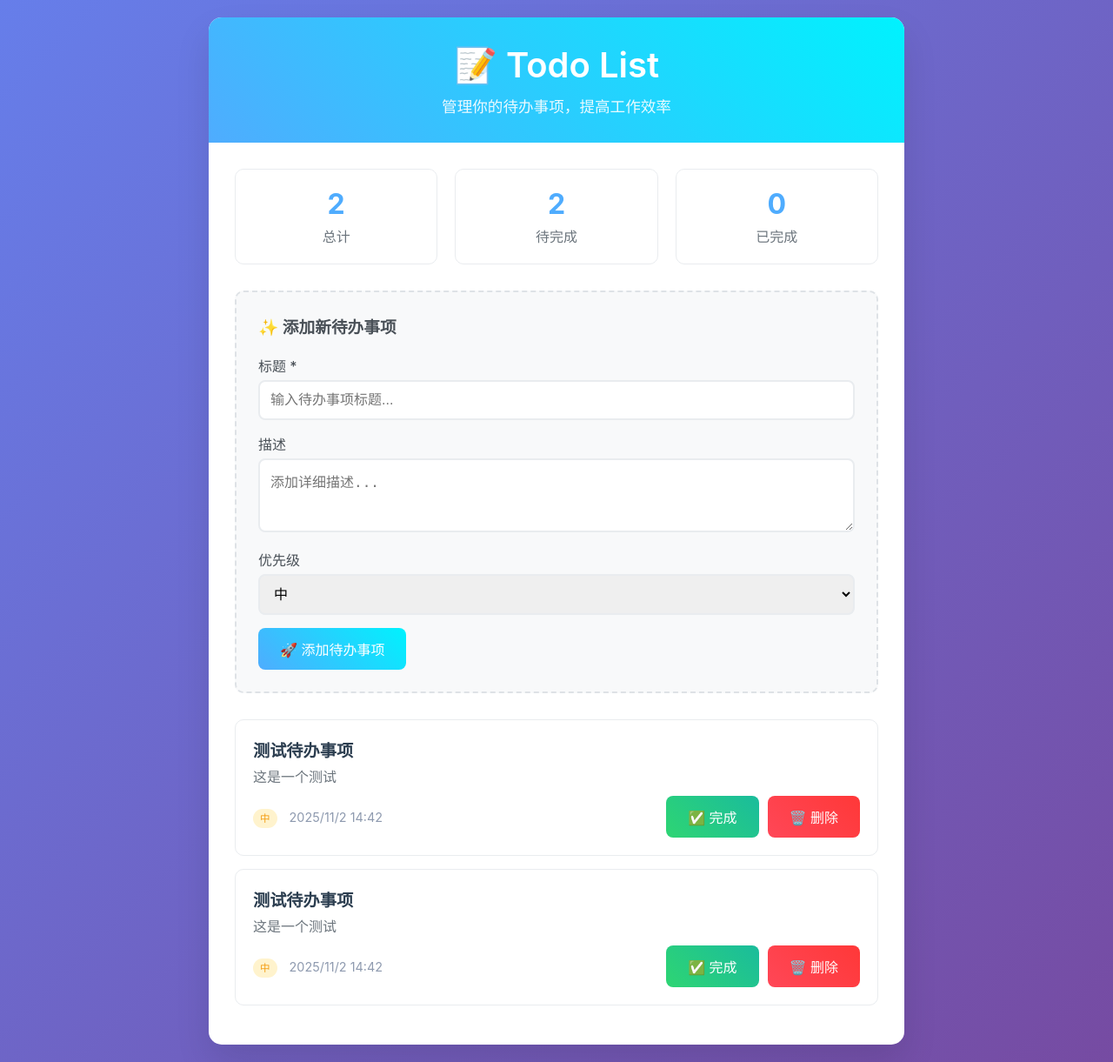
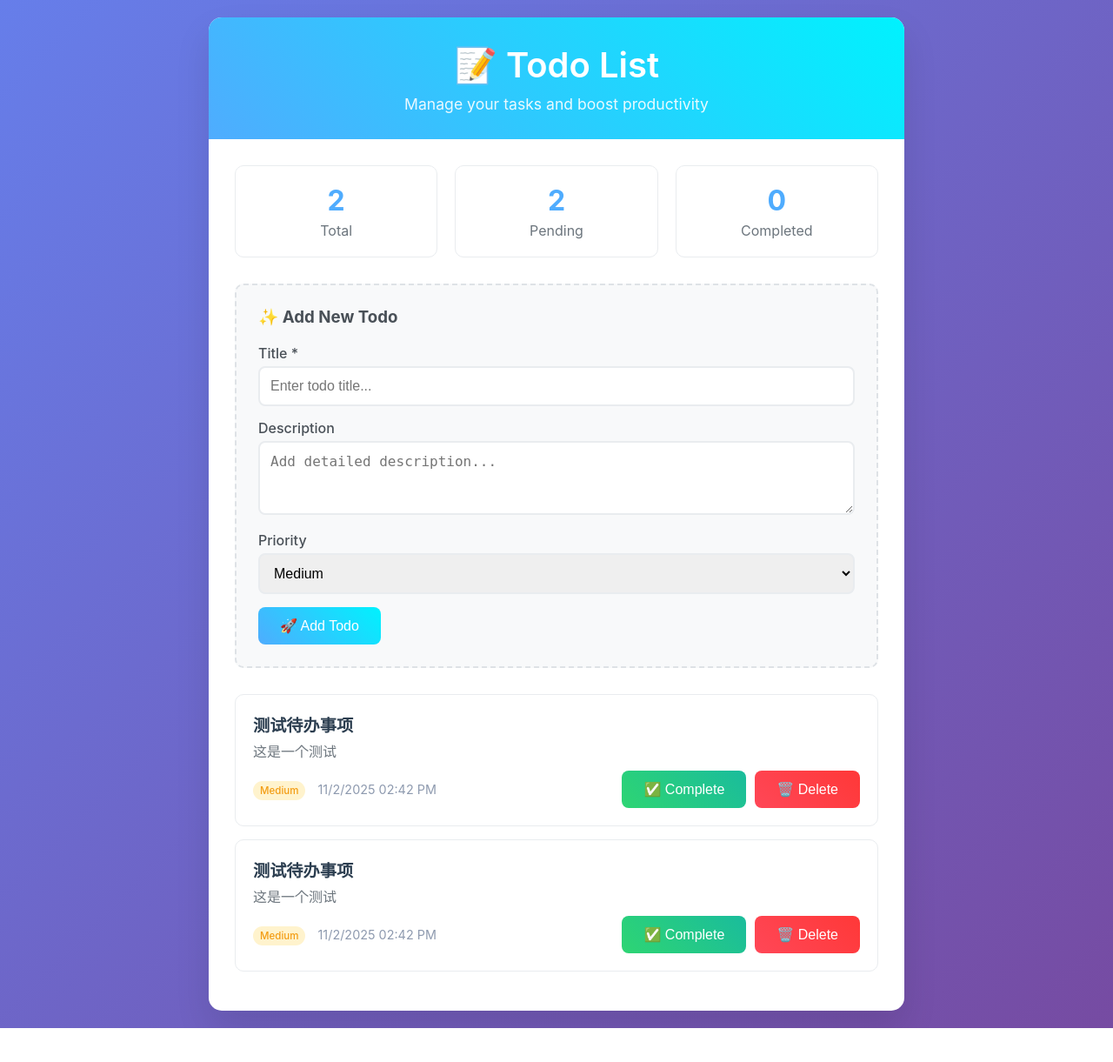
Before and after one commit to Eric-936/todo-list-web, a FastAPI app: page / in a window 1280 px wide. Shown: the whole page at 87% size. After the commit the page ends 1182 px from the top, so only its background shows below. Run offline with FastAPI, Linux system fonts and the light colour scheme; data comes from the database, SQL or seed files in the repository; both versions use the stored data as it was after the commit; data that the repository does not hold is empty.

Commit message:
refactor: adjust code format

```diff
--- a/app/config.py
+++ b/app/config.py
@@ -3,7 +3,6 @@
 Uses Pydantic BaseSettings for environment variable management.
 """
 
-import os
 from pydantic import Field
 from pydantic_settings import BaseSettings, SettingsConfigDict
 
--- a/app/main.py
+++ b/app/main.py
@@ -7,7 +7,6 @@
 from fastapi import FastAPI, HTTPException, Request
 from fastapi.middleware.cors import CORSMiddleware
 from fastapi.responses import JSONResponse
-from fastapi.staticfiles import StaticFiles
 from fastapi.templating import Jinja2Templates
 
 from app.config import settings
@@ -26,10 +25,10 @@
 @asynccontextmanager
 async def lifespan(app: FastAPI):
     """
-    Application lifespan context manager.
+    API app lifespan context manager.
     Handles startup and shutdown events.
     """
-    # Startup
+    # Log startup
     logger.info("Starting Todo List API...")
 
     # Initialize database
@@ -53,20 +52,19 @@
 app = FastAPI(
     title=settings.app_name,
     description="A simple Todo List API with caching support",
-    version="1.0.0",
+    version="0.1.0",
     lifespan=lifespan,
 )
 
-# Add static files support
-app.mount("/static", StaticFiles(directory="static"), name="static")
 
 # Setup templates
 templates = Jinja2Templates(directory="templates")
 
-# Add CORS middleware
+
+# Allow CORS middleware
 app.add_middleware(
     CORSMiddleware,
-    allow_origins=["*"],  # In production, specify allowed origins
+    allow_origins=["*"],
     allow_credentials=True,
     allow_methods=["*"],
     allow_headers=["*"],
@@ -103,20 +101,20 @@
     return templates.TemplateResponse("index.html", {"request": request})
 
 
-# API root endpoint
-@app.get("/api", tags=["root"])
-async def api_root():
-    """API root endpoint."""
-    return {
-        "message": "Welcome to Todo List API",
-        "version": "1.0.0",
-        "docs": "/docs",
-        "health": "/api/todos/health",
-    }
+# # API root endpoint
+# @app.get("/api", tags=["root"])
+# async def api_root():
+#     """API root endpoint."""
+#     return {
+#         "message": "Welcome to Todo List API",
+#         "version": "1.0.0",
+#         "docs": "/docs",
+#         "health": "/api/todos/health",
+#     }
 
 
-# Simple health check endpoint at root level
-@app.get("/healthz", tags=["health"])
-async def healthz():
-    """Simple health check endpoint."""
-    return {"status": "ok", "service": "todo-list-api"}
+# # Simple health check endpoint at root level
+# @app.get("/healthz", tags=["health"])
+# async def healthz():
+#     """Simple health check endpoint."""
+#     return {"status": "ok", "service": "todo-list-api"}
--- a/app/models/todo.py
+++ b/app/models/todo.py
@@ -2,9 +2,10 @@
 SQLModel database model for Todo items.
 """
 
-from datetime import datetime, date, timezone, timedelta
+from datetime import date, datetime, timedelta, timezone
 from enum import Enum
-from sqlmodel import SQLModel, Field
+
+from sqlmodel import Field, SQLModel
 
 # EST timezone (UTC-5)
 EST = timezone(timedelta(hours=-5))
--- a/app/schemas/todo.py
+++ b/app/schemas/todo.py
@@ -3,9 +3,9 @@
 """
 
 from datetime import date, datetime
-from typing import Optional, List, Any
+from typing import Any, List, Optional
+
 from pydantic import BaseModel, Field, validator
-from enum import Enum
 
 from app.models.todo import Priority
 
--- a/app/services/cache_service.py
+++ b/app/services/cache_service.py
@@ -1,11 +1,10 @@
-from typing import Optional, Dict, Any, List
 import hashlib
 import json
 import logging
-from datetime import timedelta
-import asyncio
+from typing import Any, Dict, Optional
 
 import redis.asyncio as redis
+
 from app.config import settings
 
 logger = logging.getLogger(__name__)
--- a/templates/index.html
+++ b/templates/index.html
@@ -1,9 +1,10 @@
 <!DOCTYPE html>
-<html lang="zh-CN">
+<html lang="en">
+
 <head>
     <meta charset="UTF-8">
     <meta name="viewport" content="width=device-width, initial-scale=1.0">
-    <title>Todo List - 待办事项</title>
+    <title>Todo List - Task Manager</title>
     <style>
         * {
             margin: 0;
@@ -260,58 +261,60 @@
         }
     </style>
 </head>
+
 <body>
     <div class="container">
         <div class="header">
             <h1>📝 Todo List</h1>
-            <p>管理你的待办事项，提高工作效率</p>
+            <p>Manage your tasks and boost productivity</p>
         </div>
 
         <div class="content">
-            <!-- 统计信息 -->
+            <!-- Statistics -->
             <div class="stats" id="stats">
                 <div class="stat-card">
                     <div class="stat-number" id="total-count">0</div>
-                    <div class="stat-label">总计</div>
+                    <div class="stat-label">Total</div>
                 </div>
                 <div class="stat-card">
                     <div class="stat-number" id="pending-count">0</div>
-                    <div class="stat-label">待完成</div>
+                    <div class="stat-label">Pending</div>
                 </div>
                 <div class="stat-card">
                     <div class="stat-number" id="completed-count">0</div>
-                    <div class="stat-label">已完成</div>
+                    <div class="stat-label">Completed</div>
                 </div>
             </div>
 
-            <!-- 添加新待办事项 -->
+            <!-- Add new todo item -->
             <div class="add-todo">
-                <h3 style="margin-bottom: 20px; color: #495057;">✨ 添加新待办事项</h3>
+                <h3 style="margin-bottom: 20px; color: #495057;">✨ Add New Todo</h3>
                 <form id="add-todo-form">
                     <div class="form-group">
-                        <label for="title">标题 *</label>
-                        <input type="text" id="title" class="form-control" placeholder="输入待办事项标题..." required>
+                        <label for="title">Title *</label>
+                        <input type="text" id="title" class="form-control" placeholder="Enter todo title..." required>
                     </div>
                     <div class="form-group">
-                        <label for="description">描述</label>
-                        <textarea id="description" class="form-control" rows="3" placeholder="添加详细描述..."></textarea>
+                        <label for="description">Description</label>
+                        <textarea id="description" class="form-control" rows="3"
+                            placeholder="Add detailed description..."></textarea>
                     </div>
                     <div class="form-group">
-                        <label for="priority">优先级</label>
+                        <label for="priority">Priority</label>
                         <select id="priority" class="form-control">
-                            <option value="LOW">低</option>
-                            <option value="MEDIUM" selected>中</option>
-                            <option value="HIGH">高</option>
+                            <option value="LOW">Low</option>
+                            <option value="MEDIUM" selected>Medium</option>
+                            <option value="HIGH">High</option>
                         </select>
                     </div>
-                    <button type="submit" class="btn">🚀 添加待办事项</button>
+                    <button type="submit" class="btn">🚀 Add Todo</button>
                 </form>
             </div>
 
-            <!-- 待办事项列表 -->
+            <!-- Todo list -->
             <div class="todo-list">
                 <div id="loading" class="loading">
-                    <p>⏳ 加载中...</p>
+                    <p>⏳ Loading...</p>
                 </div>
                 <div id="todos-container"></div>
             </div>
@@ -321,7 +324,7 @@
     <script>
         const API_BASE = '/api';
 
-        // 加载统计信息
+        // Load statistics
         async function loadStats() {
             try {
                 const response = await fetch(`${API_BASE}/todos/stats`);
@@ -331,11 +334,11 @@
                 document.getElementById('pending-count').textContent = stats.pending;
                 document.getElementById('completed-count').textContent = stats.completed;
             } catch (error) {
-                console.error('加载统计信息失败:', error);
+                console.error('Failed to load statistics:', error);
             }
         }
 
-        // 加载待办事项列表
+        // Load todo list
         async function loadTodos() {
             try {
                 document.getElementById('loading').style.display = 'block';
@@ -345,20 +348,20 @@
                 document.getElementById('loading').style.display = 'none';
                 displayTodos(data.items);
             } catch (error) {
-                console.error('加载待办事项失败:', error);
-                document.getElementById('loading').innerHTML = '<p>❌ 加载失败</p>';
+                console.error('Failed to load todos:', error);
+                document.getElementById('loading').innerHTML = '<p>❌ Loading failed</p>';
             }
         }
 
-        // 显示待办事项
+        // Display todos
         function displayTodos(todos) {
             const container = document.getElementById('todos-container');
 
             if (todos.length === 0) {
                 container.innerHTML = `
                     <div class="empty-state">
-                        <h3>🎉 暂无待办事项</h3>
-                        <p>添加第一个待办事项开始吧！</p>
+                        <h3>🎉 No todos yet</h3>
+                        <p>Add your first todo to get started!</p>
                     </div>
                 `;
                 return;
@@ -375,16 +378,16 @@
                         </div>
                         <div class="todo-actions">
                             <button class="btn btn-success" onclick="toggleComplete(${todo.id}, ${!todo.completed})">
-                                ${todo.completed ? '↩️ 未完成' : '✅ 完成'}
+                                ${todo.completed ? '↩️ Incomplete' : '✅ Complete'}
                             </button>
-                            <button class="btn btn-danger" onclick="deleteTodo(${todo.id})">🗑️ 删除</button>
+                            <button class="btn btn-danger" onclick="deleteTodo(${todo.id})">🗑️ Delete</button>
                         </div>
                     </div>
                 </div>
             `).join('');
         }
 
-        // 添加待办事项
+        // Add todo
         async function addTodo(todoData) {
             try {
                 const response = await fetch(`${API_BASE}/todos/`, {
@@ -396,22 +399,22 @@
                 });
 
                 if (response.ok) {
-                    // 重新加载数据
+                    // Reload data
                     await loadTodos();
                     await loadStats();
 
-                    // 清空表单
+                    // Clear form
                     document.getElementById('add-todo-form').reset();
                 } else {
-                    alert('添加失败，请重试');
+                    alert('Failed to add todo, please try again');
                 }
             } catch (error) {
-                console.error('添加待办事项失败:', error);
-                alert('添加失败，请重试');
+                console.error('Failed to add todo:', error);
+                alert('Failed to add todo, please try again');
             }
         }
 
-        // 切换完成状态
+        // Toggle completion status
         async function toggleComplete(id, completed) {
             try {
                 const endpoint = completed ? 'complete' : 'incomplete';
@@ -423,17 +426,17 @@
                     await loadTodos();
                     await loadStats();
                 } else {
-                    alert('操作失败，请重试');
+                    alert('Operation failed, please try again');
                 }
             } catch (error) {
-                console.error('切换状态失败:', error);
-                alert('操作失败，请重试');
+                console.error('Failed to toggle status:', error);
+                alert('Operation failed, please try again');
             }
         }
 
-        // 删除待办事项
+        // Delete todo
         async function deleteTodo(id) {
-            if (!confirm('确定要删除这个待办事项吗？')) {
+            if (!confirm('Are you sure you want to delete this todo?')) {
                 return;
             }
 
@@ -446,15 +449,15 @@
                     await loadTodos();
                     await loadStats();
                 } else {
-                    alert('删除失败，请重试');
+                    alert('Delete failed, please try again');
                 }
             } catch (error) {
-                console.error('删除待办事项失败:', error);
-                alert('删除失败，请重试');
+                console.error('Failed to delete todo:', error);
+                alert('Delete failed, please try again');
             }
         }
 
-        // 工具函数
+        // Utility functions
         function escapeHtml(text) {
             const div = document.createElement('div');
             div.textContent = text;
@@ -462,19 +465,19 @@
         }
 
         function getPriorityText(priority) {
-            const map = { 'HIGH': '高', 'MEDIUM': '中', 'LOW': '低' };
+            const map = { 'HIGH': 'High', 'MEDIUM': 'Medium', 'LOW': 'Low' };
             return map[priority] || priority;
         }
 
         function formatDate(dateString) {
             const date = new Date(dateString);
-            return date.toLocaleDateString('zh-CN') + ' ' + date.toLocaleTimeString('zh-CN', {
+            return date.toLocaleDateString('en-US') + ' ' + date.toLocaleTimeString('en-US', {
                 hour: '2-digit',
                 minute: '2-digit'
             });
         }
 
-        // 事件监听
+        // Event listeners
         document.getElementById('add-todo-form').addEventListener('submit', async (e) => {
             e.preventDefault();
 
@@ -486,18 +489,19 @@
             };
 
             if (!todoData.title) {
-                alert('请输入待办事项标题');
+                alert('Please enter a todo title');
                 return;
             }
 
             await addTodo(todoData);
         });
 
-        // 页面加载时初始化
+        // Initialize when page loads
         document.addEventListener('DOMContentLoaded', () => {
             loadStats();
             loadTodos();
         });
     </script>
 </body>
+
 </html>
```
Also changed, not shown: app/database/database.py (+3 -12 lines), app/routers/todos.py (+28 -18 lines), app/services/todo_service.py (+5 -5 lines), pyproject.toml (+4 -11 lines), runme.py (+4 -3 lines), tests/test_basic.py (+0 -9 lines), tests/test_config.py (+3 -1 lines), tests/test_database.py (+2 -2 lines), tests/test_todo_model.py (+5 -4 lines), tests/test_todo_service.py (+6 -5 lines), todos.db, 1 other file.
